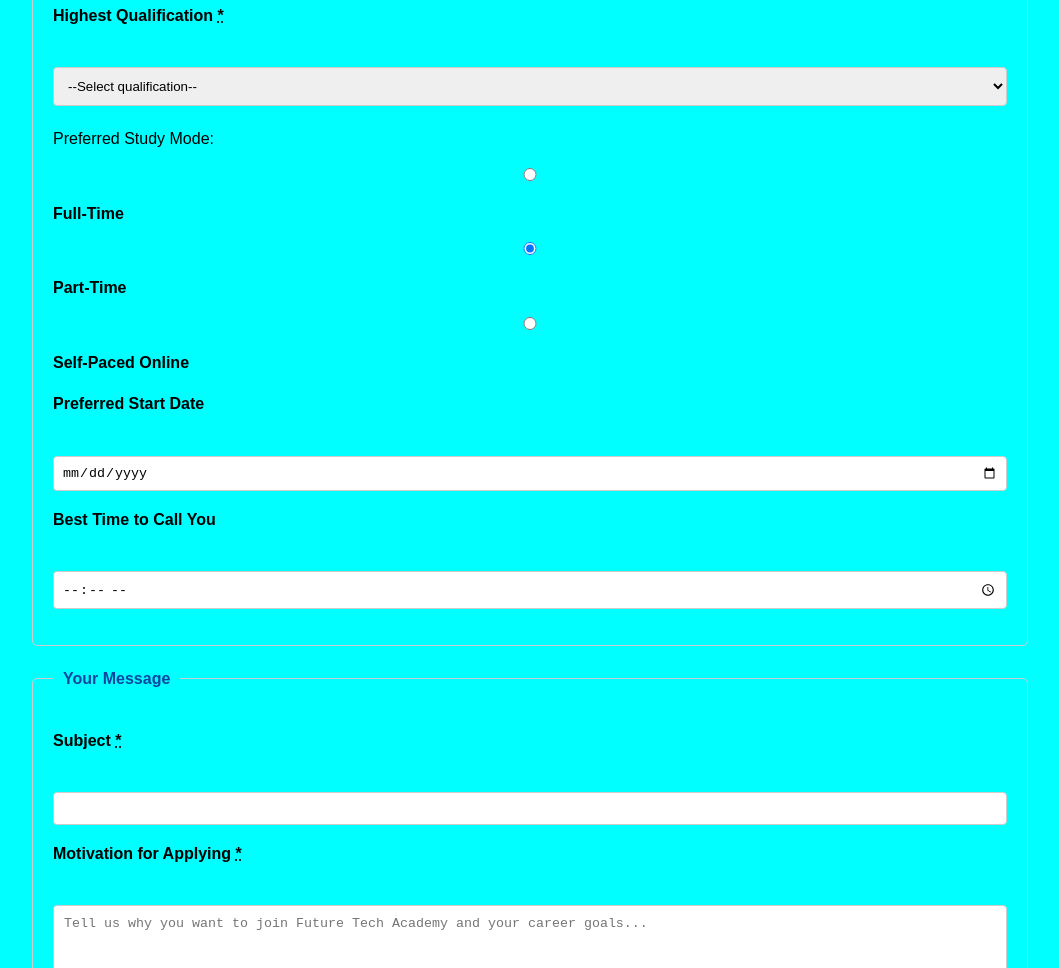
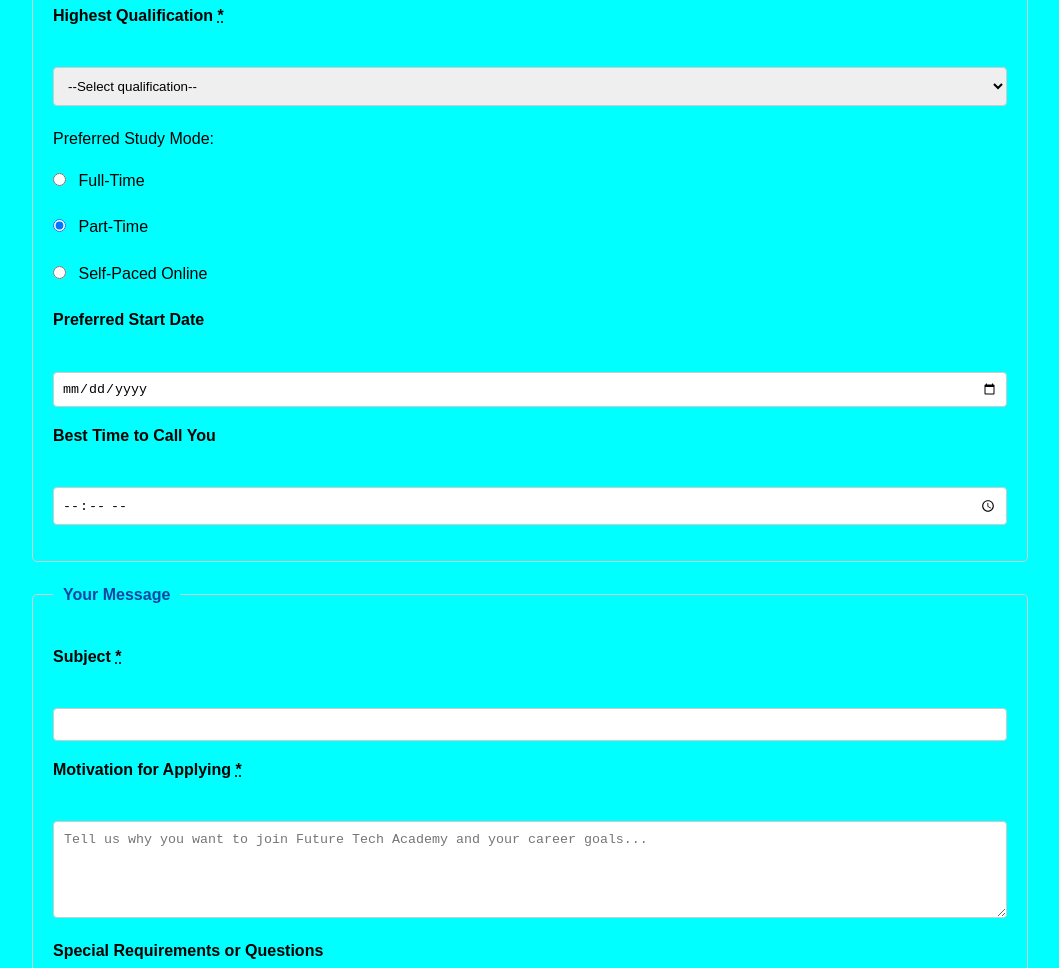
Before and after one commit to Nqobile2004/Information-technology-, a plain HTML site: page pages/contact.html in a window 1280 px wide. Shown: the part 2339-3307 px from the top of the page, without its empty margins (110-1169 px from the left). Drawn offline with Linux system fonts and the light colour scheme; files whose address does not match are found by name.

Commit message:
fix radio button alignment

```diff
--- a/style.css
+++ b/style.css
@@ -179,3 +179,15 @@ fieldset {
   padding: 20px;
   margin-bottom: 20px;
 }
+/* Fix radio button alignment */
+form input[type="radio"] {
+  display: inline-block;
+  width: auto;
+  margin: 0 8px 0 0;
+}
+
+form input[type="radio"] + label {
+  display: inline-block;
+  font-weight: normal;
+  margin-top: 0;
+}
```
